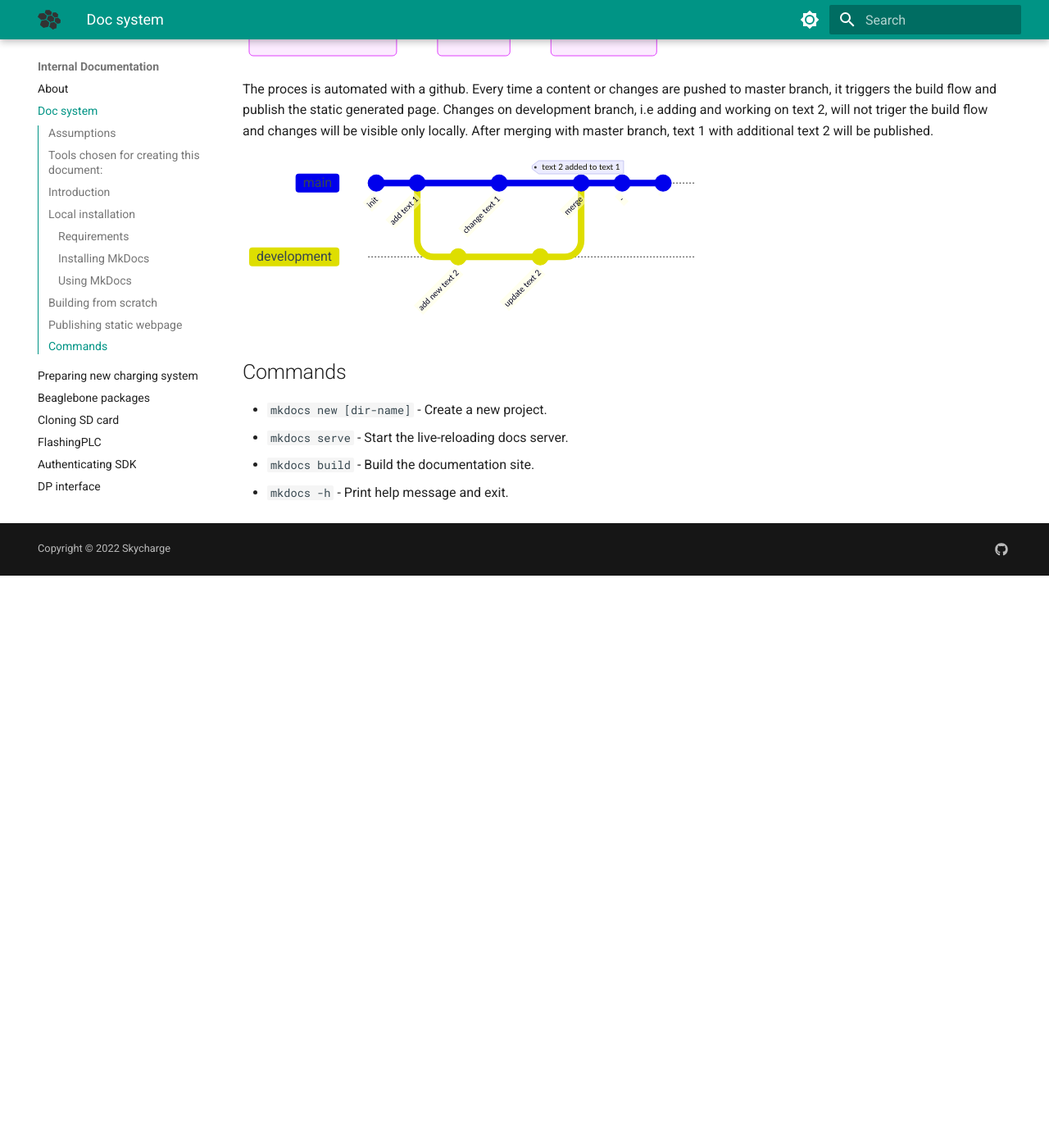
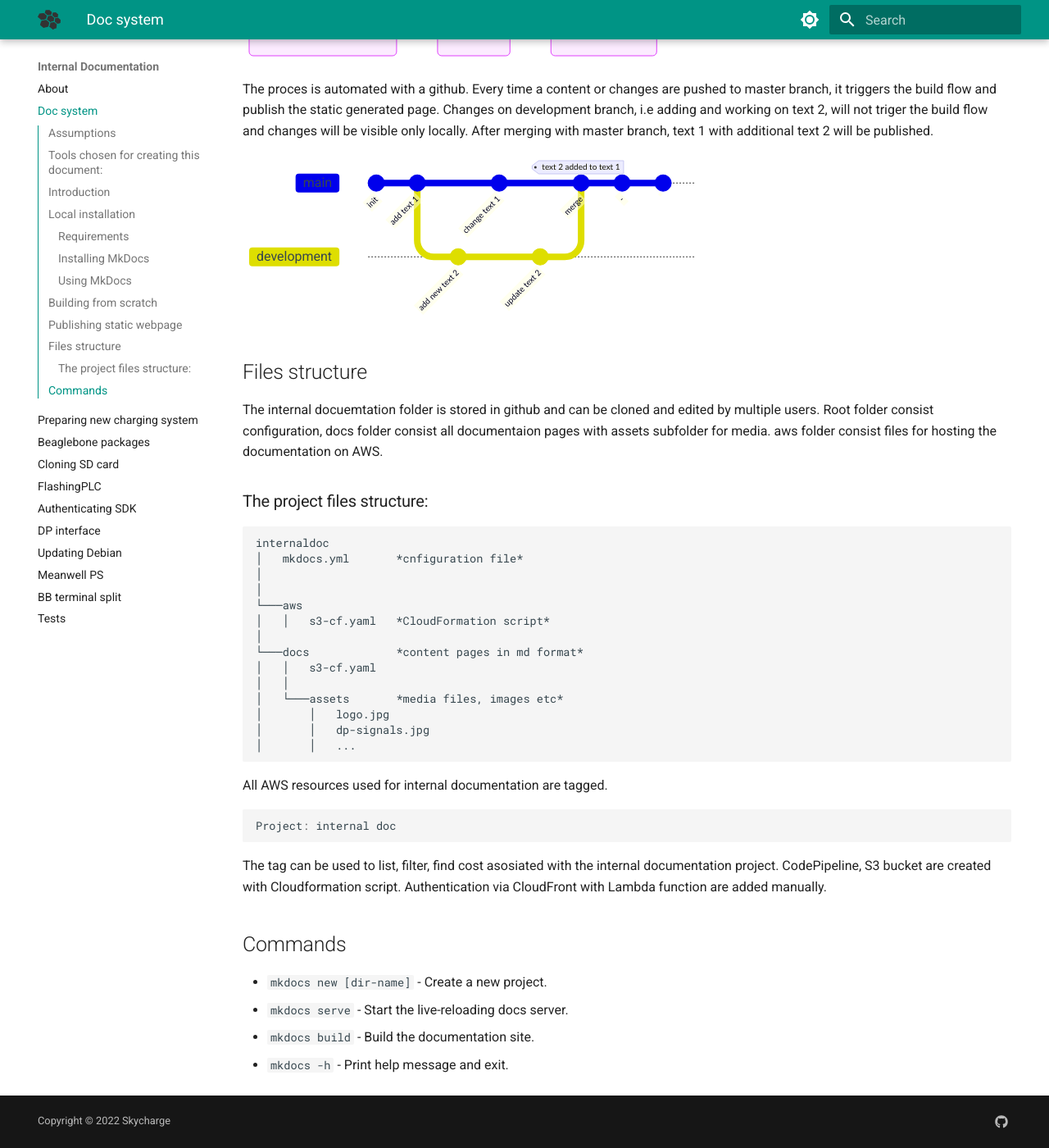
Before and after one commit to g-zajac/mkdosc-playground, an MkDocs documentation site: the page built from docs/mkdocs-intro.md, in a window 1280 px wide and 1400 px high, scrolled down 2718 px. Shown: the whole window at 82% size. Built offline with MkDocs 1.6.1 and Material for MkDocs 9.7.7, drawn with Linux system fonts in a browser that asks for light colours; before the commit the page ends 3420 px from its top, so only the background shows below that.

Commit message:
add files structure

````diff
--- a/docs/mkdocs-intro.md
+++ b/docs/mkdocs-intro.md
@@ -26,8 +26,6 @@
 
 ## Introduction
 The documentation is written in markdown. Markdown is a lightweight markup language for creating formatted text using a plain-text editor. It doesn’t do anything fancy like change the font size, color, or type — just the essentials, using keyboard symbols you already know. The markdown content is processsed by MkDocs to generate a static site.
-
-
 
 
 ## Local installation
@@ -142,6 +140,37 @@ gitGraph
        commit id: " "
 ```
 
+## Files structure
+
+The internal docuemtation folder is stored in github and can be cloned and edited by multiple users.
+Root folder consist configuration, docs folder consist all documentaion pages with assets subfolder for media. aws folder consist files for hosting the documentation on AWS.
+
+### The project files structure:
+
+```
+internaldoc
+│   mkdocs.yml       *cnfiguration file*
+│
+│
+└───aws
+│   │   s3-cf.yaml   *CloudFormation script*
+│
+└───docs             *content pages in md format*
+│   │   s3-cf.yaml
+│   │
+│   └───assets       *media files, images etc*
+│       │   logo.jpg
+│       │   dp-signals.jpg
+│       │   ...
+```
+
+All AWS resources used for internal documentation are tagged.
+```json
+Project: internal doc
+```
+The tag can be used to list, filter, find cost asosiated with the internal documentation project.
+CodePipeline, S3 bucket are created with Cloudformation script.
+Authentication via CloudFront with Lambda function are added manually.
 
 ## Commands
 
````
